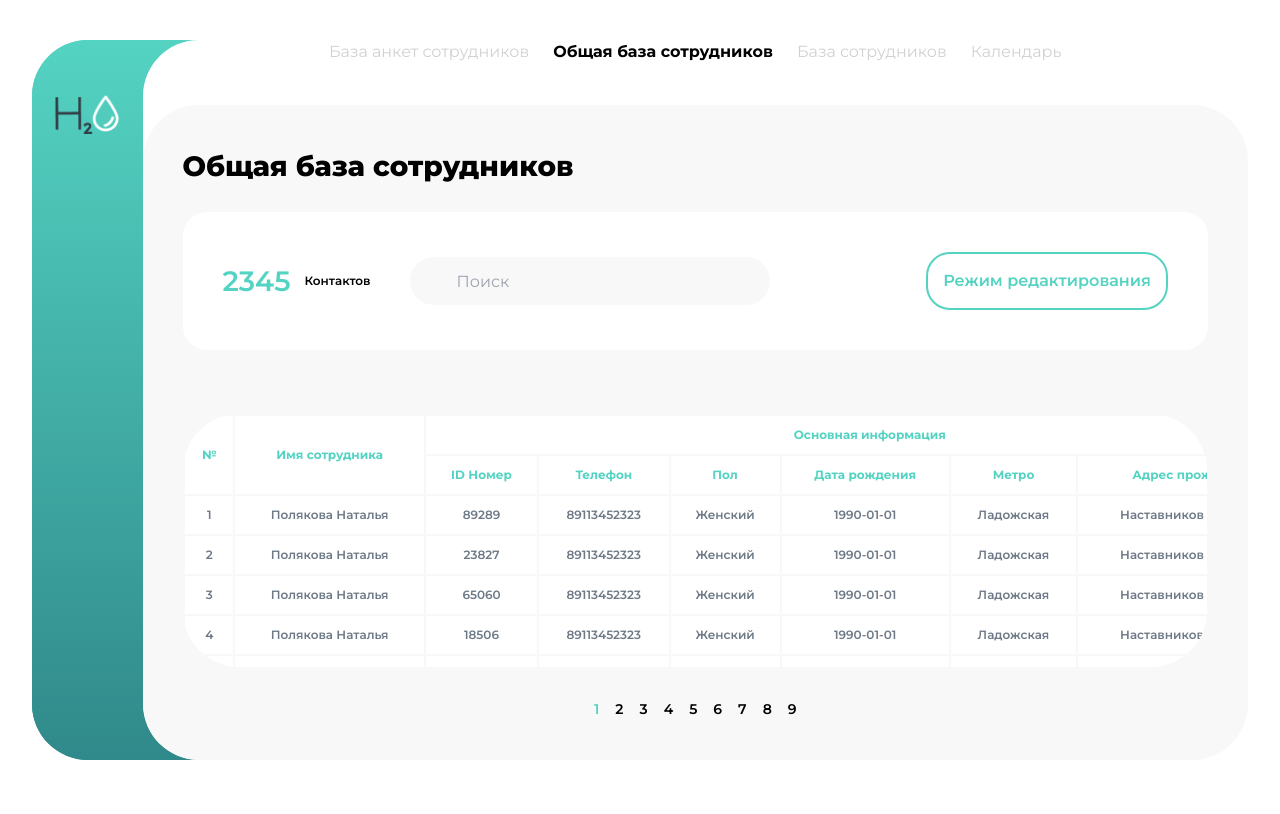
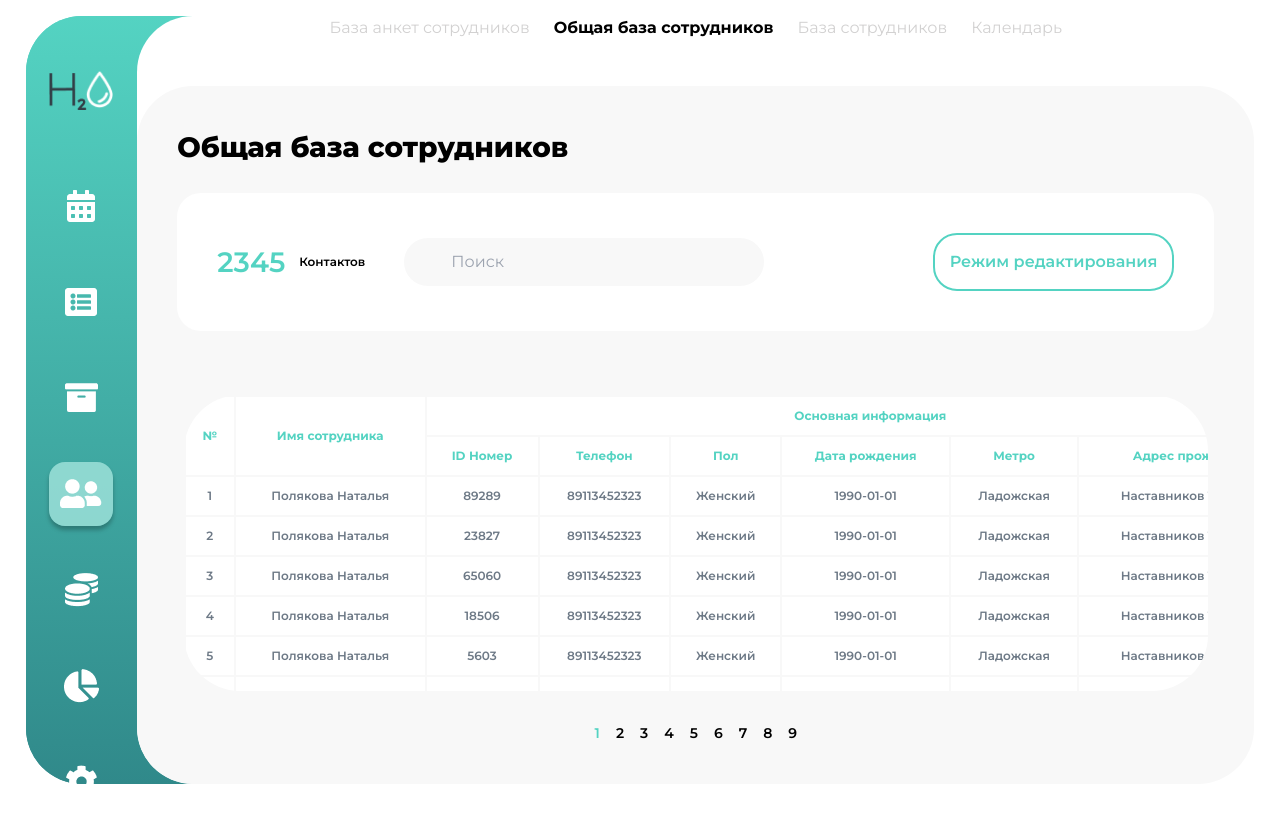
Before and after one commit to sohodoll/h2o, a React (Vite) app: page /full-employees-database in a window 1280 px wide. Built offline with nearby package versions, Linux system fonts and the light colour scheme.

Commit message:
feat: add react-table

```diff
--- a/package.json
+++ b/package.json
@@ -12,12 +12,14 @@
     "react": "^18.2.0",
     "react-dom": "^18.2.0",
     "react-router": "^6.11.2",
-    "react-router-dom": "^6.11.2"
+    "react-router-dom": "^6.11.2",
+    "react-table": "^7.8.0"
   },
   "devDependencies": {
     "@types/node": "^18.13.0",
     "@types/react": "^18.0.27",
     "@types/react-dom": "^18.0.10",
+    "@types/react-table": "^7.7.14",
     "@typescript-eslint/eslint-plugin": "^5.50.0",
     "@typescript-eslint/parser": "^5.50.0",
     "@vitejs/plugin-react": "^3.1.0",
--- a/src/App.tsx
+++ b/src/App.tsx
@@ -5,7 +5,7 @@ import { BrowserRouter as Router } from 'react-router-dom';
 function App() {
   return (
     <Router>
-      <div className="absolute inset-0 grid m-auto justify-center w-[95%] h-[90vh] wrapper">
+      <div className="absolute inset-0 grid m-auto justify-center w-[96%] h-[96vh] wrapper">
         <Header />
         <Main />
         <Navbar />
--- a/src/components/Main/GeneralEmployeesPage/GeneralEmployeesPage.tsx
+++ b/src/components/Main/GeneralEmployeesPage/GeneralEmployeesPage.tsx
@@ -1,28 +1,12 @@
 import { store } from 'store/store';
 import React, { useEffect } from 'react';
 import styles from './styles.module.css';
+import { Table } from './Table';
 
 const getEmployees = ({ pageNum }: { pageNum: number }) => {
   const { employees } = store;
 
-  const mapped = employees[pageNum].map((employee) => {
-    return (
-      <tr className={styles.employeeRow} key={employee.id}>
-        <td>{employee.count}</td>
-        <td>{employee.name}</td>
-        <td colSpan={1}>{employee.id}</td>
-        <td colSpan={1}>{employee.cell}</td>
-        <td colSpan={1}>{employee.gender}</td>
-        <td colSpan={1}>{employee.birthDate}</td>
-        <td colSpan={1}>{employee.station}</td>
-        <td colSpan={1}>{employee.address}</td>
-        <td colSpan={1}>{employee.bank}</td>
-        <td colSpan={1}>{employee.cardNum}</td>
-      </tr>
-    );
-  });
-
-  return mapped;
+  return employees[pageNum];
 };
 
 export const GeneralEmployeesPage = () => {
@@ -37,7 +21,6 @@ export const GeneralEmployeesPage = () => {
     const target = e.target as HTMLDivElement;
     const pageNum = target.innerText;
     setPage(+pageNum);
-    return employees;
   };
 
   useEffect(() => {
@@ -83,7 +66,15 @@ export const GeneralEmployeesPage = () => {
         </div>
 
         <div className={styles.tableContainer}>
-          <table>
+          <Table employees={employees} />
+        </div>
+        <div className={styles.pagination}>{createPages()}</div>
+      </div>
+    </div>
+  );
+};
+
+/* <table>
             <thead className={styles.tableHead}>
               <tr>
                 <th rowSpan={2}>№</th>
@@ -103,10 +94,4 @@ export const GeneralEmployeesPage = () => {
               </tr>
             </thead>
             <tbody className={styles.tableBody}>{employees}</tbody>
-          </table>
-        </div>
-        <div className={styles.pagination}>{createPages()}</div>
-      </div>
-    </div>
-  );
-};
+          </table> */
--- /dev/null
+++ b/src/components/Main/GeneralEmployeesPage/Table/Table.tsx
@@ -0,0 +1,124 @@
+import React from 'react';
+import { useTable } from 'react-table';
+import { Employee } from 'store/store';
+
+export const Table = ({ employees }: { employees: Employee[] }) => {
+  const data = React.useMemo(
+    () =>
+      employees.map((employee) => {
+        return {
+          col1: employee.count,
+          col2: employee.name,
+          col3: employee.id,
+          col4: employee.cell,
+          col5: employee.gender,
+          col6: employee.birthDate,
+          col7: employee.station,
+          col8: employee.address,
+          col9: employee.bank,
+          col10: employee.cardNum,
+        };
+      }),
+    [employees]
+  );
+
+  const columns = React.useMemo(
+    () => [
+      {
+        Header: '№',
+        accessor: 'col1',
+      },
+      {
+        Header: 'Имя сотрудника',
+        accessor: 'col2',
+      },
+      {
+        Header: 'Основная информация',
+        columns: [
+          {
+            Header: 'ID Номер',
+            accessor: 'col3',
+          },
+          {
+            Header: 'Телефон',
+            accessor: 'col4',
+          },
+          {
+            Header: 'Пол',
+            accessor: 'col5',
+          },
+          {
+            Header: 'Дата рождения',
+            accessor: 'col6',
+          },
+          {
+            Header: 'Метро',
+            accessor: 'col7',
+          },
+          {
+            Header: 'Адрес проживания',
+            accessor: 'col8',
+          },
+        ],
+      },
+      {
+        Header: 'Банковская информация',
+        columns: [
+          {
+            Header: 'Банк',
+            accessor: 'col9',
+          },
+          {
+            Header: 'Номер карты',
+            accessor: 'col10',
+          },
+        ],
+      },
+    ],
+    []
+  );
+
+  const tableInstance = useTable({ columns, data });
+
+  const { getTableProps, getTableBodyProps, headerGroups, rows, prepareRow } =
+    tableInstance;
+
+  return (
+    <table {...getTableProps()}>
+      <thead>
+        <tr>
+          <th rowSpan={2}>№</th>
+          <th rowSpan={2}>Имя сотрудника</th>
+          <th colSpan={6}>Основная информация</th>
+          <th colSpan={2}>Банковская информация</th>
+        </tr>
+        <tr>
+          <th>ID Номер</th>
+          <th>Телефон</th>
+          <th>Пол</th>
+          <th>Дата рождения</th>
+          <th>Метро</th>
+          <th>Адрес проживания</th>
+          <th>Банк</th>
+          <th>Номер карты</th>
+        </tr>
+      </thead>
+      <tbody {...getTableBodyProps()}>
+        {rows.map((row) => {
+          prepareRow(row);
+          return (
+            <tr {...row.getRowProps()} key={row.id}>
+              {row.cells.map((cell) => {
+                return (
+                  <td {...cell.getCellProps()} key={cell.value}>
+                    {cell.render('Cell')}
+                  </td>
+                );
+              })}
+            </tr>
+          );
+        })}
+      </tbody>
+    </table>
+  );
+};
--- /dev/null
+++ b/src/components/Main/GeneralEmployeesPage/Table/index.ts
@@ -0,0 +1 @@
+export { Table } from './Table';
--- a/src/components/Main/GeneralEmployeesPage/styles.module.css
+++ b/src/components/Main/GeneralEmployeesPage/styles.module.css
@@ -72,6 +72,8 @@
   background: white;
   border-radius: 56px;
   max-width: clamp(400px, 80vw, 100%);
+  scrollbar-width: thin;
+  scrollbar-color: #b6bcc3 transparent;
 }
 
 table {
@@ -79,13 +81,13 @@ table {
   border-collapse: collapse;
 }
 
-.tableHead {
+thead {
   font-weight: 700;
   font-size: 12px;
   color: #54d3c2;
 }
 
-.tableBody {
+tbody {
   font-weight: 600;
   font-size: 12px;
   color: #6d7986;
@@ -99,16 +101,14 @@ td {
   vertical-align: middle;
 }
 
-::-webkit-scrollbar {
+.tableContainer::-webkit-scrollbar {
   -webkit-appearance: none;
   height: 8px;
-  max-width: 100px;
 }
 
-::-webkit-scrollbar-thumb {
-  width: 40px;
+.tableContainer::-webkit-scrollbar-thumb {
   border-radius: 5px;
-  background-color: rgba(0, 0, 0, 0.5);
+  background-color: #b6bcc3;
 }
 
 .pagination {
--- a/src/components/Main/Main.tsx
+++ b/src/components/Main/Main.tsx
@@ -15,6 +15,9 @@ export const Main = () => {
         <Route path="employees-database" element={<FillerPage />} />
         <Route path="employees-forms" element={<FillerPage />} />
         <Route path="calendar" element={<FillerPage />} />
+        <Route path="store" element={<FillerPage />} />
+        <Route path="charts" element={<FillerPage />} />
+        <Route path="settings" element={<FillerPage />} />
       </Routes>
     </main>
   );
--- a/src/components/Navbar/Navbar.tsx
+++ b/src/components/Navbar/Navbar.tsx
@@ -1,11 +1,73 @@
+import { NavLink } from 'react-router-dom';
 import styles from './styles.module.css';
 import logo from '../../assets/icons/logo.png';
+import calendar from '../../assets/icons/calendar.png';
+import list from '../../assets/icons/list.png';
+import store from '../../assets/icons/store.png';
+import database from '../../assets/icons/database.png';
+import employees from '../../assets/icons/employees.png';
+import settings from '../../assets/icons/settings.png';
+import charts from '../../assets/icons/charts.png';
+
+const applyActiveStyle = ({ isActive }: { isActive: boolean }) => {
+  return {
+    display: 'flex',
+    'justify-content': 'center',
+    'align-items': 'center',
+    width: '64px',
+    height: '64px',
+    background: isActive ? 'rgba(169, 233, 224, 0.75)' : '',
+    boxShadow: isActive ? '0px 4px 4px rgba(0, 0, 0, 0.25)' : '',
+    borderRadius: isActive ? '16px' : '',
+  };
+};
 
 export const Navbar = () => {
   return (
     <aside className={styles.navbar}>
       <div className={styles.navbarContainer}>
         <img className={styles.logo} src={logo} alt="logo" />
+        <nav>
+          <ul className={styles.sidebarLinks}>
+            <li>
+              <NavLink style={applyActiveStyle} to="/calendar">
+                <img src={calendar} alt="calendar" />
+              </NavLink>
+            </li>
+            <li>
+              <NavLink style={applyActiveStyle} to="/employees-forms">
+                <img src={list} alt="list" />
+              </NavLink>
+            </li>
+            <li>
+              <NavLink style={applyActiveStyle} to="/store">
+                <img src={store} alt="store" />
+              </NavLink>
+            </li>
+            <li>
+              <NavLink style={applyActiveStyle} to="/full-employees-database">
+                <img src={employees} alt="employees" />
+              </NavLink>
+            </li>
+            <li>
+              <NavLink style={applyActiveStyle} to="/employees-database">
+                <img src={database} alt="database" />
+              </NavLink>
+            </li>
+            <li>
+              <NavLink style={applyActiveStyle} to="/charts">
+                <img src={charts} alt="charts" />
+              </NavLink>
+            </li>
+            <li>
+              <li>
+                <NavLink style={applyActiveStyle} to="/settings">
+                  <img src={settings} alt="settings" />
+                </NavLink>
+              </li>
+            </li>
+          </ul>
+        </nav>
       </div>
     </aside>
   );
--- a/src/components/Navbar/styles.module.css
+++ b/src/components/Navbar/styles.module.css
@@ -16,3 +16,11 @@
 .logo {
   width: 64px;
 }
+
+.sidebarLinks {
+  margin-top: 4rem;
+  display: flex;
+  flex-direction: column;
+  align-items: center;
+  gap: 2rem;
+}
--- a/src/store/store.ts
+++ b/src/store/store.ts
@@ -1,4 +1,4 @@
-type Employee = {
+export type Employee = {
   count: number;
   id: number;
   name: string;
```
Also changed, not shown: .eslintrc.cjs, 1 other file (tests, documents, lock files or other folders).
